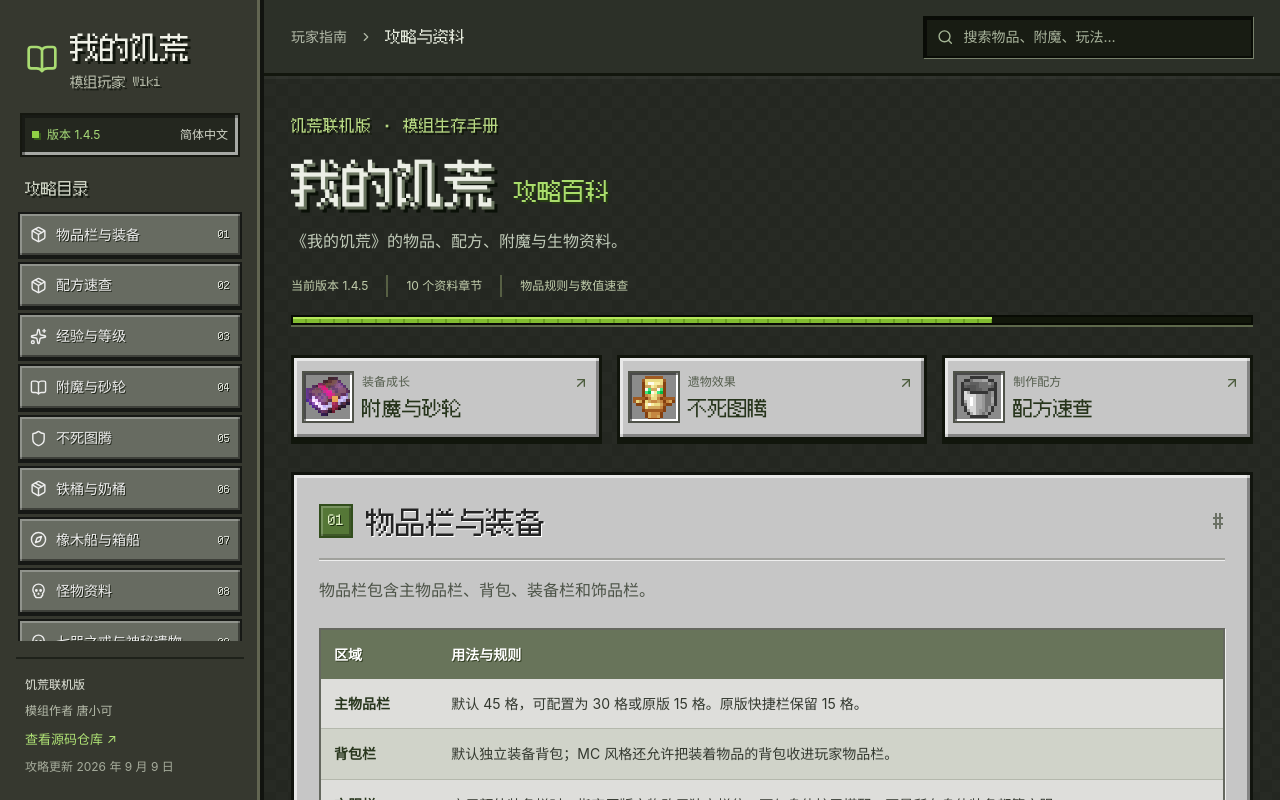
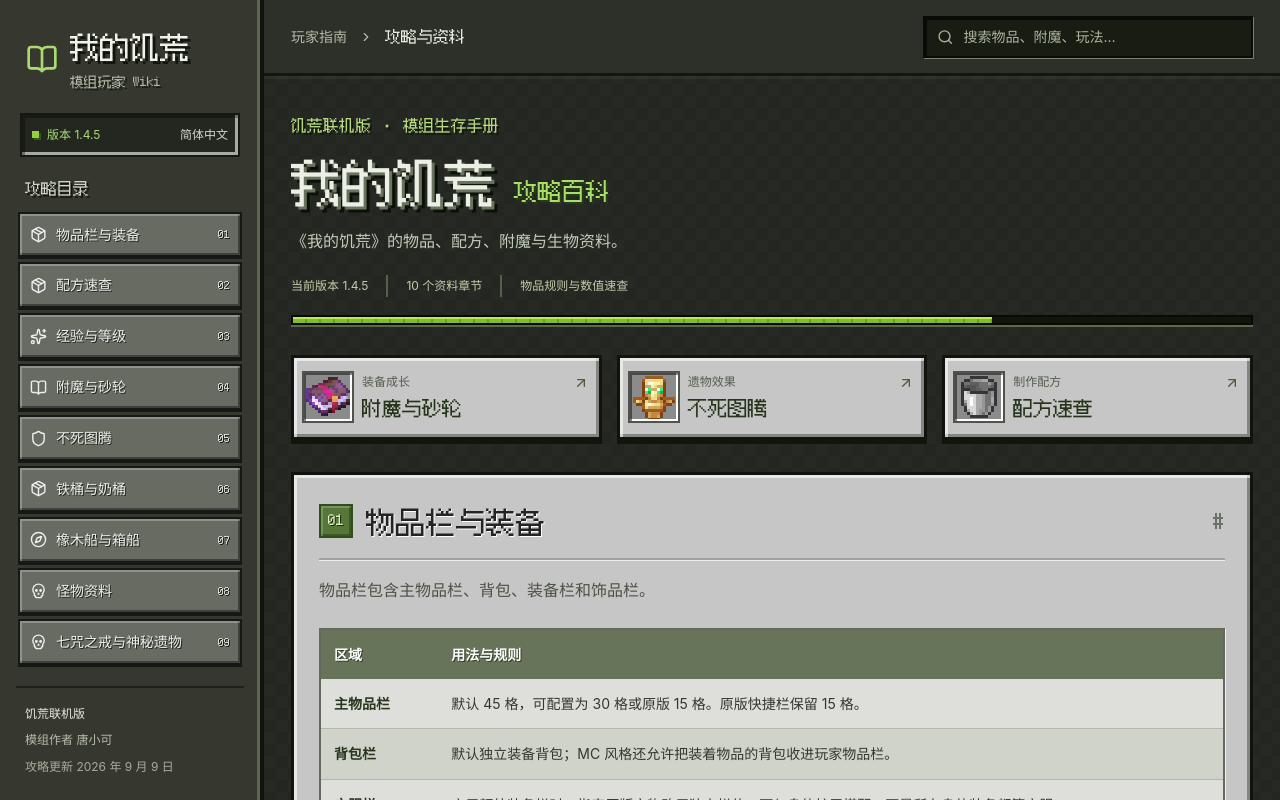
Before and after one commit to DjrPlays/MineStarve, a React (Vite) app: page / in a window 1280 px wide. Shown: the top 800 px of the page. Built offline with nearby package versions, Linux system fonts and the light colour scheme.

Commit message:
Remove repository link from wiki sidebar

```diff
--- a/app/page.tsx
+++ b/app/page.tsx
@@ -27,7 +27,7 @@ export default function Home() {
       <a className="brand" href="#" onClick={navigate}><BookOpen size={28}/><div>我的饥荒<span>模组玩家 Wiki</span></div></a>
       <div className="sidebar-edition"><span className="live-dot"/> 版本 1.4.5 <span>简体中文</span></div>
       <SidebarContent><nav aria-label="攻略目录"><p className="nav-label">攻略目录</p>{chapters.map((c, i) => { const Icon = icons[i] || BookOpen; return <a key={c.id} href={`#${c.id}`} onClick={navigate}><Icon size={17}/><span>{c.title}</span><span className="nav-index">{String(i+1).padStart(2,'0')}</span></a>; })}</nav></SidebarContent>
-      <div className="sidebar-foot"><span>饥荒联机版</span><p>模组作者 唐小可</p><a className="repository-link" href="https://github.com/zhouoneok-lab/MineStarve" target="_blank" rel="noreferrer">查看源码仓库 ↗</a><small>攻略更新 2026 年 9 月 9 日</small></div>
+      <div className="sidebar-foot"><span>饥荒联机版</span><p>模组作者 唐小可</p><small>攻略更新 2026 年 9 月 9 日</small></div>
     </Sidebar>
     {menu && <button className="menu-scrim" onClick={()=>setMenu(false)} aria-label="关闭目录"/>}
     <div className="wiki-body">
```
Also changed, not shown: 3 other files (tests, documents, lock files or other folders).
